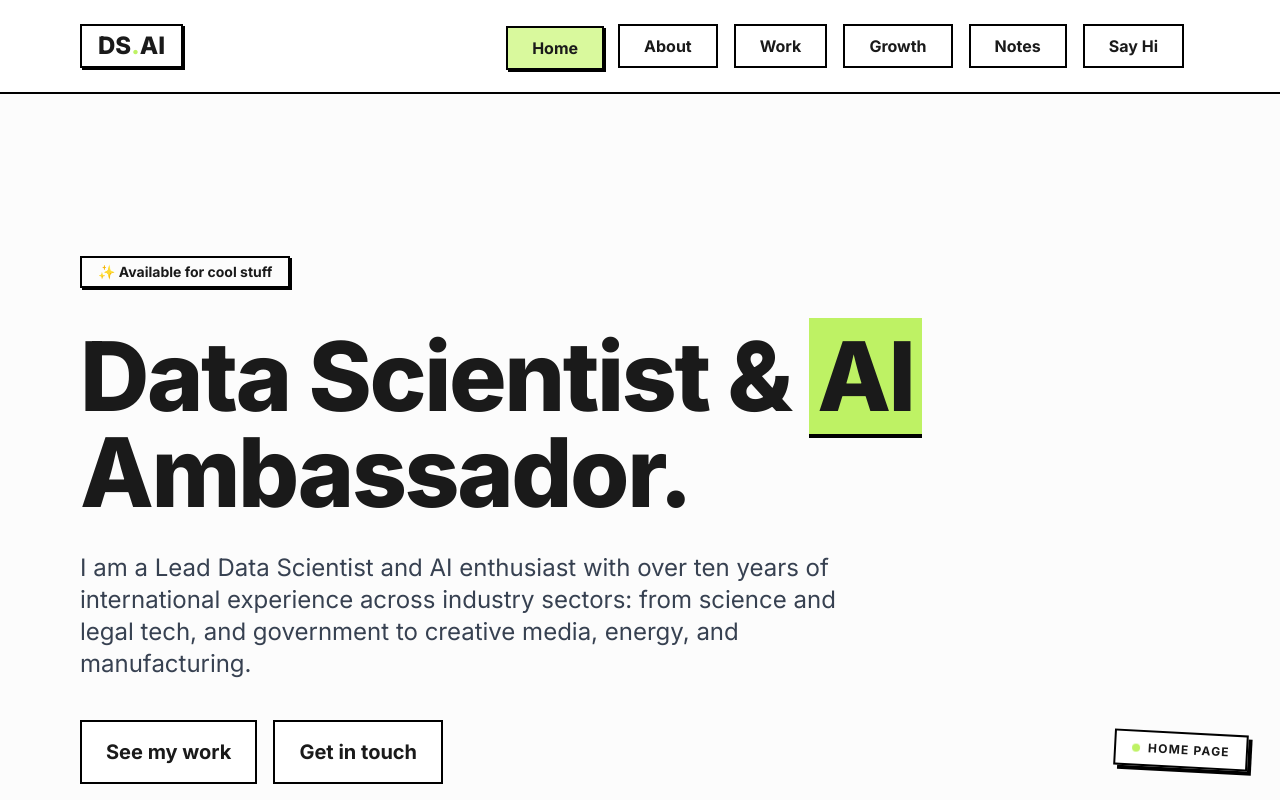
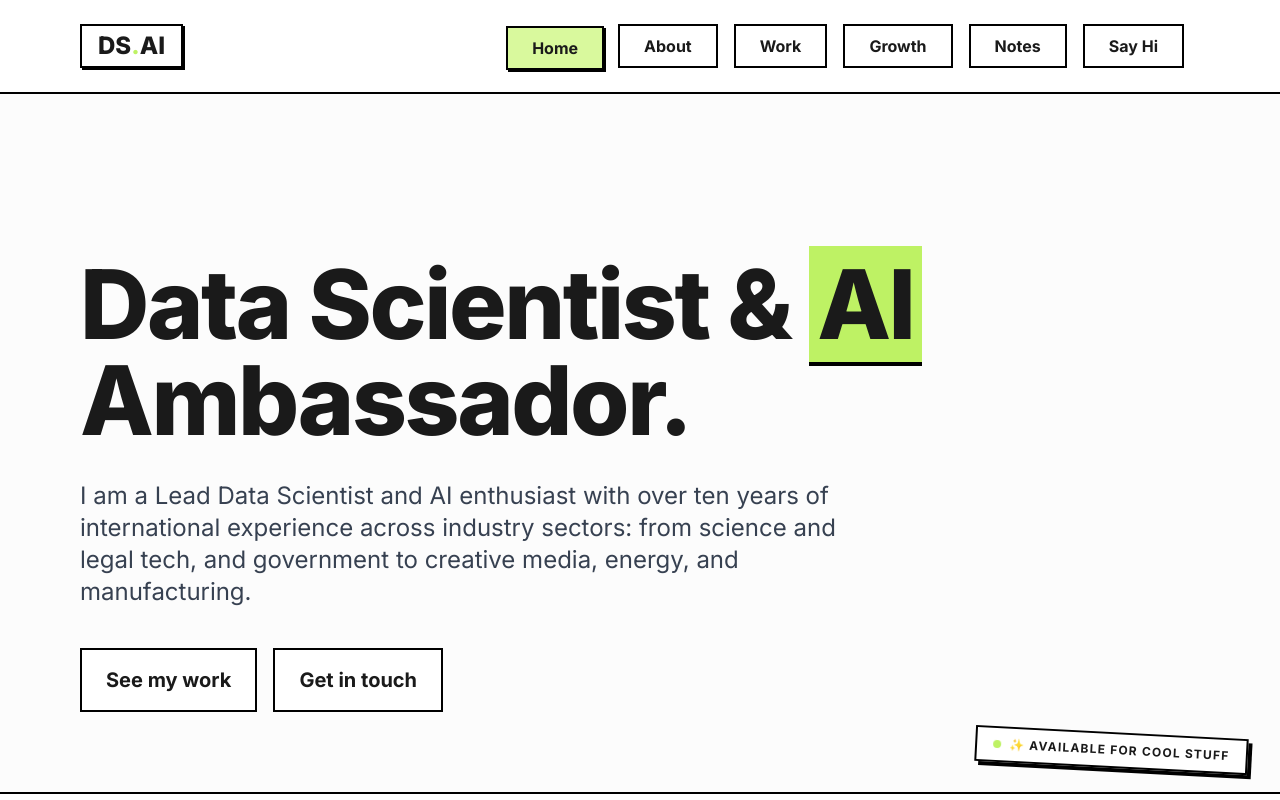
Before and after one commit to anna-hernandez/ai-professional-portfolio, a React (Vite) app: page / in a window 1280 px wide. Shown: the top 800 px of the page. Built offline with nearby package versions, Linux system fonts and the light colour scheme.

Commit message:
Removed bottom page indicator and updated 'Available for cool stuff' banner

```diff
--- a/App.tsx
+++ b/App.tsx
@@ -64,13 +64,7 @@ const App: React.FC = () => {
         </div>
       </footer>
 
-      {/* Page status indicator */}
-      <div className="fixed bottom-8 right-8 hidden lg:block pointer-events-none z-40">
-        <div className="neo-border bg-white px-4 py-2 neo-shadow transform rotate-3 flex items-center gap-2">
-          <div className="w-2 h-2 bg-[#bef264] rounded-full animate-pulse"></div>
-          <span className="text-xs font-bold uppercase tracking-widest">{activeSection} Page</span>
-        </div>
-      </div>
+
     </div>
   );
 };
--- a/components/Hero.tsx
+++ b/components/Hero.tsx
@@ -10,10 +10,13 @@ interface HeroProps {
 const Hero: React.FC<HeroProps> = ({ onNavigate }) => {
   return (
     <section id="home" className="pt-32 pb-20 px-4 max-w-6xl mx-auto min-h-[80vh] flex flex-col justify-center">
-      <div className="mb-6">
-        <span className="inline-block px-4 py-1 neo-border text-sm font-bold neo-shadow-sm mb-4">
-          ✨ Available for cool stuff
-        </span>
+
+      {/* Page status indicator */}
+      <div className="fixed bottom-8 right-8 hidden lg:block pointer-events-none z-40">
+        <div className="neo-border bg-white px-4 py-2 neo-shadow transform rotate-3 flex items-center gap-2">
+          <div className="w-2 h-2 bg-[#bef264] rounded-full animate-pulse"></div>
+          <span className="text-xs font-bold uppercase tracking-widest">✨ Available for cool stuff</span>
+        </div>
       </div>
 
       <h1 className="text-6xl md:text-8xl font-black mb-8 leading-tight tracking-tight">
```
